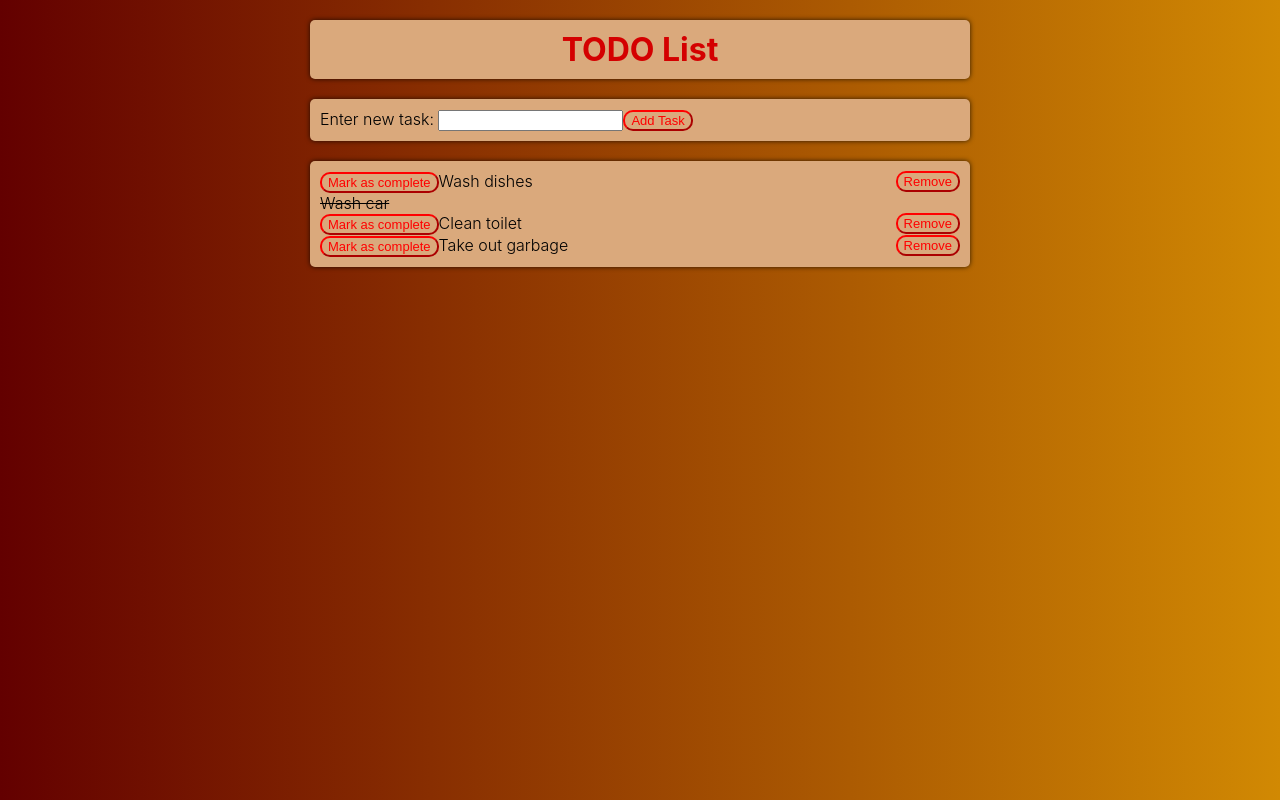
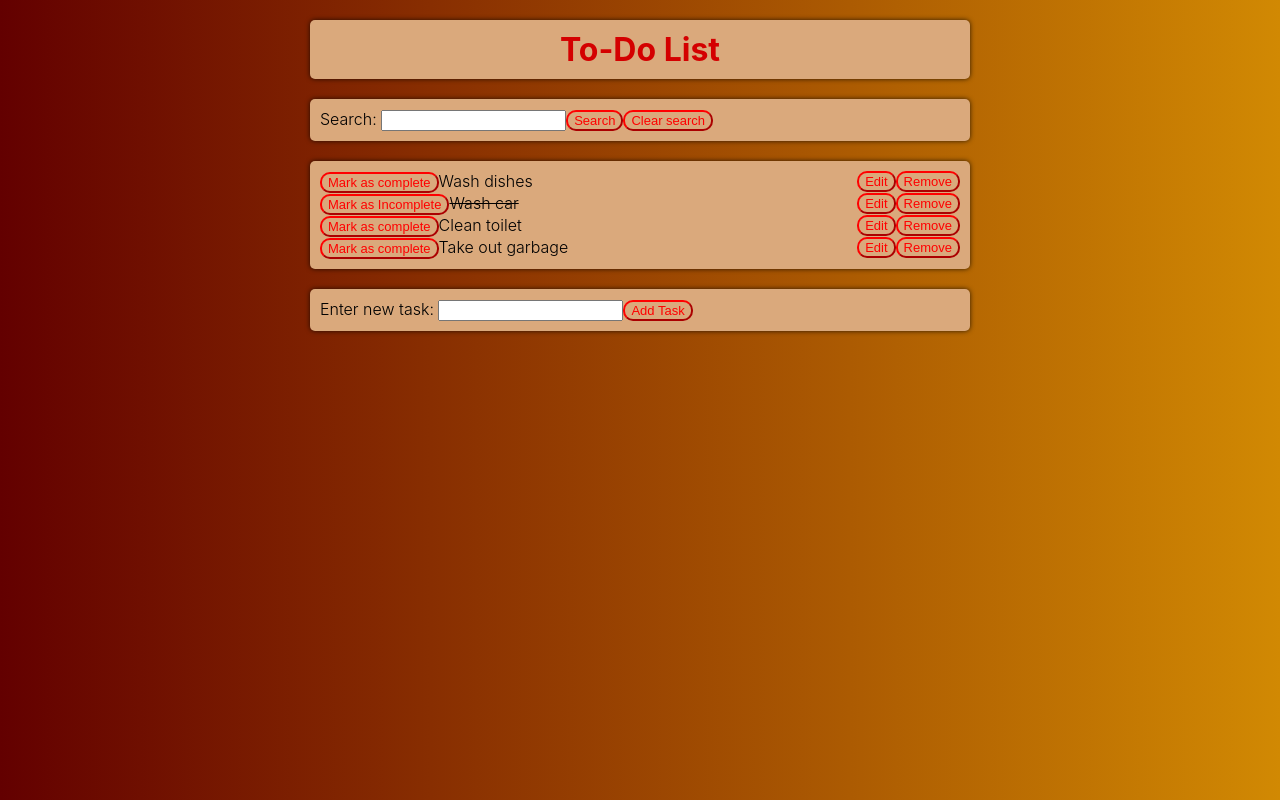
Before and after one commit to thepunisher767/Angular-ToDo, an Angular app: page / in a window 1280 px wide. Built offline with nearby package versions, Linux system fonts and the light colour scheme.

Commit message:
added new features (search, edit, complete message)

```diff
--- a/src/app/app.component.html
+++ b/src/app/app.component.html
@@ -5,20 +5,50 @@
 <br>
 
 <div class="todoStyle">
-Enter new task: <input [(ngModel)]="userEntry" id="text"/>
-<button class="buttonstyle" onclick="document.getElementById('text').value=''" (click)="addTask()">Add Task</button><br />
+Search: <input [(ngModel)]="searchEntry" id="text"/>
+<button class="buttonstyle" onclick="document.getElementById('text').value=''" (click)="search(searchEntry)">Search</button>
+<button class="buttonstyle" (click)="clearSearch()">Clear search</button><br>
 </div>
 
 
 <br>
+<div *ngIf="!editOn && !searchOn">
 <ol class="todoStyle">
 <div *ngFor="let todo of toDos; index as i">
   <button class="buttonstyle" *ngIf="!todo.completed" (click)="completeTask(i)">Mark as complete</button>
-  <button class="buttonstyle2" *ngIf="!todo.completed" (click)="deleteTask(i)">Remove</button>
-  <div *ngIf="todo.completed;else nonComplete"><del>{{todo.task}}</del></div>
+  <button class="buttonstyle2" (click)="deleteTask(i)">Remove</button>
+  <button class="buttonstyle2" (click)="setEdit(i)">Edit</button>
+  <div *ngIf="todo.completed;else nonComplete"><button class="buttonstyle" *ngIf="todo.completed" (click)="incompleteTask(i)">Mark as Incomplete</button><del>{{todo.task}}</del></div>
   <ng-template #nonComplete>{{todo.task}}</ng-template>
 </div>
 </ol>
+</div>
+
+<div *ngIf="searchOn">
+  <ol class="todoStyle">
+  <div *ngFor="let todo of searchList; index as i">
+    <button class="buttonstyle" *ngIf="!todo.completed" (click)="completeTask(i)">Mark as complete</button>
+    <button class="buttonstyle2" (click)="deleteTask(i)">Remove</button>
+    <button class="buttonstyle2" (click)="setEdit(i)">Edit</button>
+    <div *ngIf="todo.completed;else nonComplete"><button class="buttonstyle" *ngIf="todo.completed" (click)="incompleteTask(i)">Mark as Incomplete</button><del>{{todo.task}}</del></div>
+    <ng-template #nonComplete>{{todo.task}}</ng-template>
+  </div>
+  </ol>
+  </div>
+
+<div *ngIf="editOn" class="todoStyle">
+  <span><b>Editing task:</b> {{toDos[index].task}}</span><br><br>
+  <input [(ngModel)]="editEntry" id="text"/>
+<button class="buttonstyle" onclick="document.getElementById('text').value=''" (click)="editTask(index)">Save</button><br />
+</div>
+
 <br>
-<div class="todoStyle2" *ngIf="congrats()">GRATS!!! YOU DID ALL THE THINGS!!!!!</div>
+<div *ngIf="!searchOn" class="todoStyle">
+  Enter new task: <input [(ngModel)]="userEntry" id="text"/>
+  <button class="buttonstyle" onclick="document.getElementById('text').value=''" (click)="addTask()">Add Task</button><br />
+  </div>
+
+
+<br>
+<div class="todoStyle2" *ngIf="congrats() && !editOn && !searchOn">GRATS!!! YOU DID ALL THE THINGS!!!!!</div>
 </div>
--- a/src/app/app.component.ts
+++ b/src/app/app.component.ts
@@ -7,20 +7,57 @@ import { toUnicode } from 'punycode';
   styleUrls: ['./app.component.css']
 })
 export class AppComponent {
-  title = 'TODO List';
+  title = 'To-Do List';
   userEntry: string = "";
-  allCompleted: boolean;
-  verifyArray: boolean[];
+  editEntry: string = "";
+  searchEntry: string = "";
+  editOn: boolean = false;
+  searchOn: boolean = false;
+  index: number;
+  searchList: ToDo[] = [];
 
   toDos: ToDo[] = [
-    {task: 'Wash dishes', completed: false},
-    {task: 'Wash car', completed: true},
-    {task: 'Clean toilet', completed: false},
-    {task: 'Take out garbage', completed: false}
+    {task: 'Wash dishes', completed: false, edit: false},
+    {task: 'Wash car', completed: true, edit: false},
+    {task: 'Clean toilet', completed: false, edit: false},
+    {task: 'Take out garbage', completed: false, edit:false}
   ];
+
+  search = function(search) {
+    this.searchList = [];
+    this.searchOn = true;
+    let searchReg = new RegExp(search, "i");
+    for (let s of this.toDos) {
+      if (searchReg.test(s.task)) {
+      this.searchList.push(s)
+      }
+    }
+  }
+
+  clearSearch = function() {
+    this.searchOn = false;
+    this.searchList = [];
+  }
 
   completeTask = function(i) {
     this.toDos[i].completed = true;
+  }
+
+  incompleteTask = function(i) {
+    this.toDos[i].completed = false;
+  }
+
+  setEdit = function(i) {
+    this.editOn = true;
+    this.index = i;
+  }
+
+  editTask = function(i) {
+    this.toDos[i].task = this.editEntry;
+    this.toDos[i].edit = true;
+    this.editOn = false;
+    this.index = null;
+    this.editEntry = '';
   }
 
   addTask = function() {
@@ -36,26 +73,15 @@ export class AppComponent {
   }
 
   congrats = function() {
-    /*for(let item of this.toDos) {
-      if (item.completed == true) {
-        this.verifyArray.push(true)
-      }
-      else{
-        this.verifyArray.push(false)
-      }
+    if (this.toDos.some(t => t.completed === false)) {
+      return false;
     }
-    for(let verify of this.verifyArray) {
-      if(verify = true) {
-        this.allCompleted = true;
-      }
-      else {
-        this.allCompleted = false;
-      }
-    }*/
+    return true;
   }
 }
 
 interface ToDo {
   task: string,
-  completed: boolean
+  completed: boolean,
+  edit: boolean
 };
```
